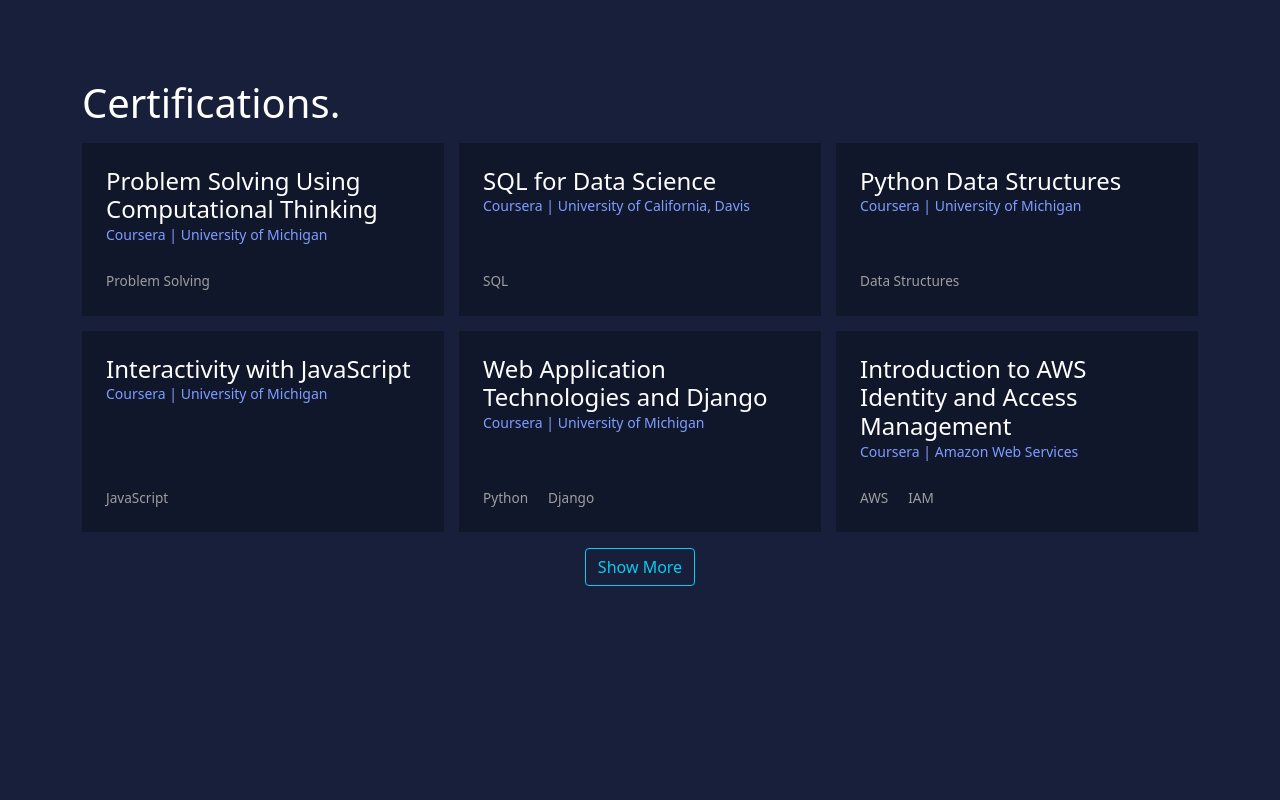
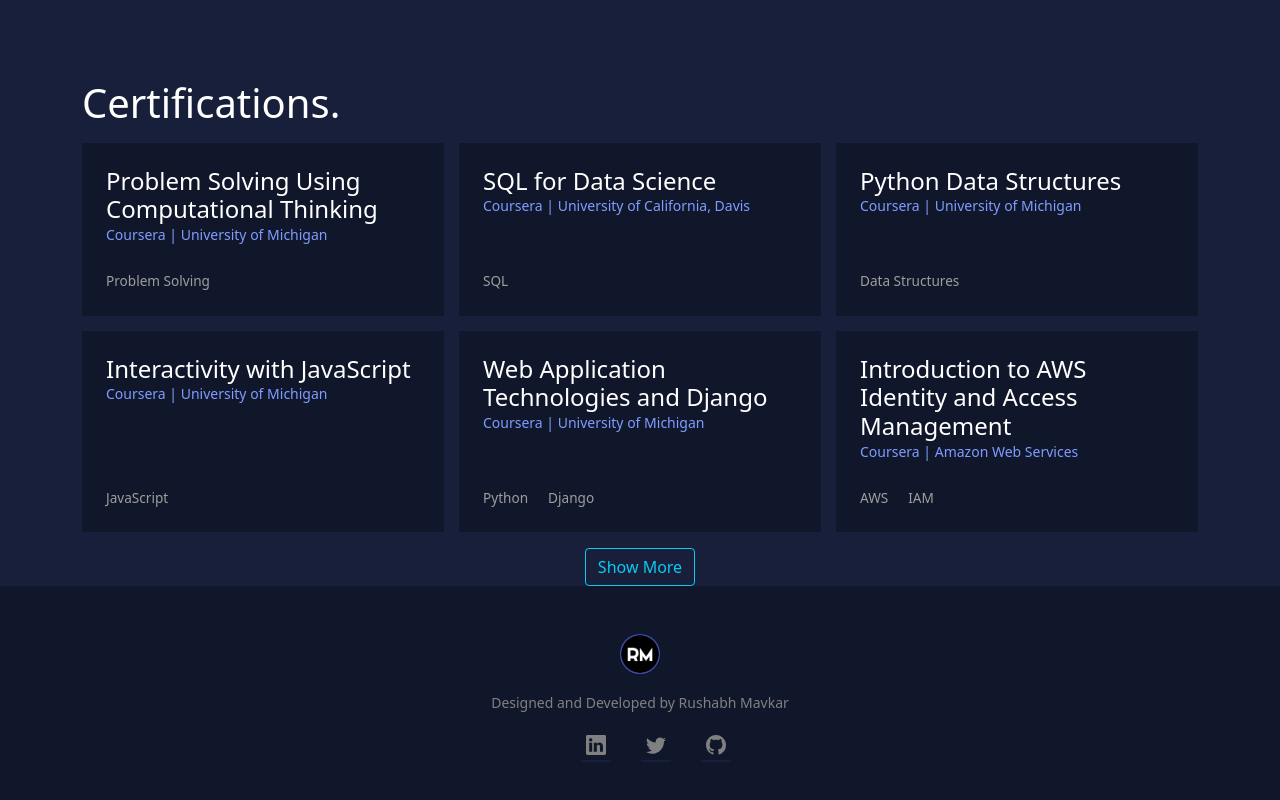
Before and after one commit to RushabhMavkar/rushabhmavkar.github.io, an Angular app: page / in a window 1280 px wide. Shown: the part 2296-3096 px from the top of the page. Before the commit the page ends 2882 px from the top, so only its background shows below. Built offline with nearby package versions, Linux system fonts and the light colour scheme.

Commit message:
UPDATE : Added data to footer.

```diff
--- a/src/app/app.component.css
+++ b/src/app/app.component.css
@@ -113,40 +113,6 @@
   stroke-width: 0.5px;
 }
 
-footer {
-  display: flex;
-  flex-direction: column;
-  align-items: center;
-  z-index: 15;
-  position: relative;
-  background: var(--main-color-dark);
-}
-
-footer .credits small {
-  color: var(--font-muted);
-}
-
-.social ul {
-  list-style: none;
-  display: flex;
-}
-
-.social li {
-  margin: 0 15px;
-  border-bottom: 2px solid var(--main-color);
-}
-
-.social svg {
-  height: 30px;
-  width: 30px;
-  padding: 5px;
-}
-
-.social a {
-  text-decoration: none;
-  color: var(--font-muted);
-}
-
 .title-border {
   border-bottom: 2px solid var(--accent-color);
   display: inline-block;
--- a/src/app/app.component.html
+++ b/src/app/app.component.html
@@ -13,3 +13,6 @@
 <section id="certifications ">
   <app-certificates></app-certificates>
 </section>
+<section id="footer">
+  <app-footer></app-footer>
+</section>
--- a/src/app/portfolio/footer/footer.component.css
+++ b/src/app/portfolio/footer/footer.component.css
@@ -0,0 +1,41 @@
+footer {
+  display: flex;
+  flex-direction: column;
+  align-items: center;
+  z-index: 15;
+  position: relative;
+  background: var(--main-color-dark);
+}
+
+footer .credits small {
+  color: var(--font-muted);
+}
+
+.social ul {
+  list-style: none;
+  display: flex;
+}
+
+.social li {
+  margin: 0 15px;
+  border-bottom: 2px solid var(--main-color);
+}
+
+.social svg {
+  height: 30px;
+  width: 30px;
+  padding: 5px;
+}
+
+.social a {
+  text-decoration: none;
+  color: var(--font-muted);
+}
+
+.nav-logo {
+  padding: 1px;
+  height: 40px;
+  width: auto;
+  border-radius: 5rem;
+  background: var(--accent-color);
+}
--- a/src/app/portfolio/footer/footer.component.html
+++ b/src/app/portfolio/footer/footer.component.html
@@ -1 +1,64 @@
-<p>footer works!</p>
+<footer class="py-5 d-flex flex-column justify-content-center">
+  <img
+    class="nav-logo mb-3"
+    src="../../../assets/favicon/android-icon-192x192.png"
+    alt="Rushabh Mavkar Logo"
+  />
+
+  <p class="credits">
+    <small>Designed and Developed by Rushabh Mavkar</small>
+  </p>
+
+  <div class="social">
+    <ul>
+      <li>
+        <a href="https://www.linkedin.com/in/rushabh-mavkar/" target="_blank">
+          <svg
+            xmlns="http://www.w3.org/2000/svg"
+            width="20"
+            height="20"
+            fill="currentColor"
+            class="bi bi-linkedin"
+            viewBox="0 0 16 16"
+          >
+            <path
+              d="M0 1.146C0 .513.526 0 1.175 0h13.65C15.474 0 16 .513 16 1.146v13.708c0 .633-.526 1.146-1.175 1.146H1.175C.526 16 0 15.487 0 14.854V1.146zm4.943 12.248V6.169H2.542v7.225h2.401zm-1.2-8.212c.837 0 1.358-.554 1.358-1.248-.015-.709-.52-1.248-1.342-1.248-.822 0-1.359.54-1.359 1.248 0 .694.521 1.248 1.327 1.248h.016zm4.908 8.212V9.359c0-.216.016-.432.08-.586.173-.431.568-.878 1.232-.878.869 0 1.216.662 1.216 1.634v3.865h2.401V9.25c0-2.22-1.184-3.252-2.764-3.252-1.274 0-1.845.7-2.165 1.193v.025h-.016a5.54 5.54 0 0 1 .016-.025V6.169h-2.4c.03.678 0 7.225 0 7.225h2.4z"
+            />
+          </svg>
+        </a>
+      </li>
+      <li>
+        <a href="https://twitter.com/rushabh_mavkar" target="_blank">
+          <svg
+            xmlns="http://www.w3.org/2000/svg"
+            width="20"
+            height="20"
+            fill="currentColor"
+            class="bi bi-twitter"
+            viewBox="0 0 16 16"
+          >
+            <path
+              d="M5.026 15c6.038 0 9.341-5.003 9.341-9.334 0-.14 0-.282-.006-.422A6.685 6.685 0 0 0 16 3.542a6.658 6.658 0 0 1-1.889.518 3.301 3.301 0 0 0 1.447-1.817 6.533 6.533 0 0 1-2.087.793A3.286 3.286 0 0 0 7.875 6.03a9.325 9.325 0 0 1-6.767-3.429 3.289 3.289 0 0 0 1.018 4.382A3.323 3.323 0 0 1 .64 6.575v.045a3.288 3.288 0 0 0 2.632 3.218 3.203 3.203 0 0 1-.865.115 3.23 3.23 0 0 1-.614-.057 3.283 3.283 0 0 0 3.067 2.277A6.588 6.588 0 0 1 .78 13.58a6.32 6.32 0 0 1-.78-.045A9.344 9.344 0 0 0 5.026 15z"
+            />
+          </svg>
+        </a>
+      </li>
+      <li>
+        <a href="https://github.com/rushabhmavkar" target="_blank">
+          <svg
+            xmlns="http://www.w3.org/2000/svg"
+            width="20"
+            height="20"
+            fill="currentColor"
+            class="bi bi-github"
+            viewBox="0 0 16 16"
+          >
+            <path
+              d="M8 0C3.58 0 0 3.58 0 8c0 3.54 2.29 6.53 5.47 7.59.4.07.55-.17.55-.38 0-.19-.01-.82-.01-1.49-2.01.37-2.53-.49-2.69-.94-.09-.23-.48-.94-.82-1.13-.28-.15-.68-.52-.01-.53.63-.01 1.08.58 1.23.82.72 1.21 1.87.87 2.33.66.07-.52.28-.87.51-1.07-1.78-.2-3.64-.89-3.64-3.95 0-.87.31-1.59.82-2.15-.08-.2-.36-1.02.08-2.12 0 0 .67-.21 2.2.82.64-.18 1.32-.27 2-.27.68 0 1.36.09 2 .27 1.53-1.04 2.2-.82 2.2-.82.44 1.1.16 1.92.08 2.12.51.56.82 1.27.82 2.15 0 3.07-1.87 3.75-3.65 3.95.29.25.54.73.54 1.48 0 1.07-.01 1.93-.01 2.2 0 .21.15.46.55.38A8.012 8.012 0 0 0 16 8c0-4.42-3.58-8-8-8z"
+            />
+          </svg>
+        </a>
+      </li>
+    </ul>
+  </div>
+</footer>
```
